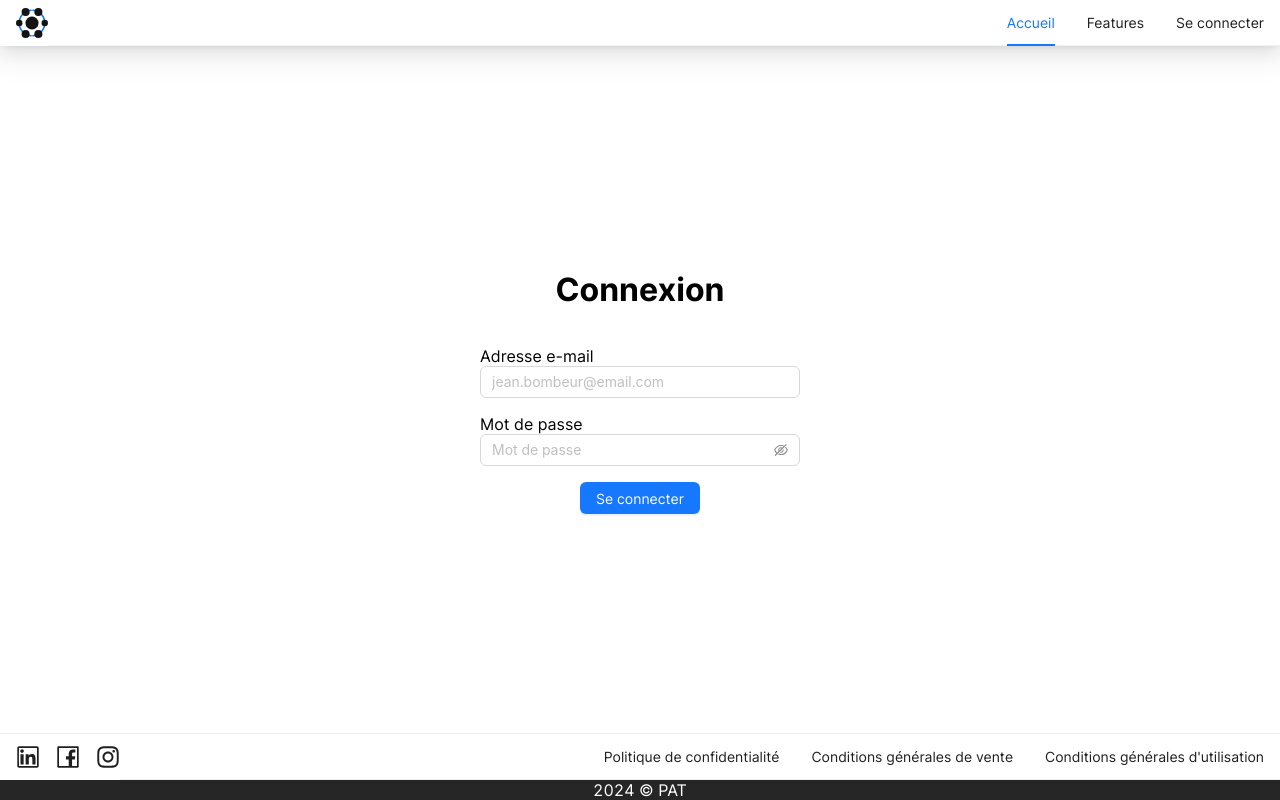
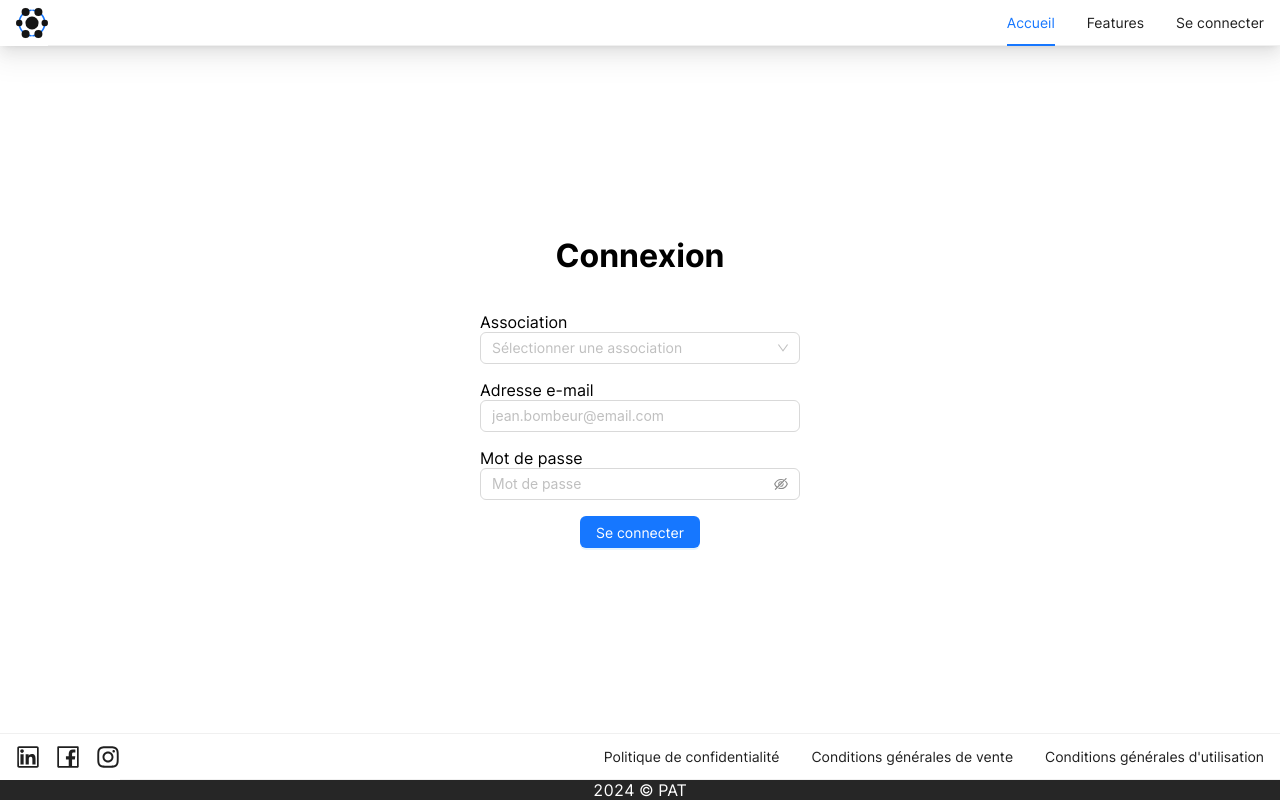
Before and after one commit to eanaellea/cause-connect-webapp, a React (Vite) app: page /login in a window 1280 px wide. Built offline with nearby package versions, Linux system fonts and the light colour scheme; no server answers.

Commit message:
feat(login): add association select

```diff
--- a/src/pages/logIn/LogIn.tsx
+++ b/src/pages/logIn/LogIn.tsx
@@ -1,32 +1,63 @@
 import { Input, Button } from 'antd';
+import { useState, useEffect } from 'react';
 import { Controller, SubmitHandler, useForm } from 'react-hook-form'
 import { z } from 'zod'
 import { zodResolver } from "@hookform/resolvers/zod";
 
 import styles from './LogIn.module.scss'
+import { loginQuery } from '@/services/mainApi/queries/auth';
+import { SearchableSelect } from '@/designSystem/SearchableSelect';
+import { Association } from '@/models/Association';
+import { getAssociationsQuery } from '@/services/mainApi/queries/associations';
 
 const logInSchema = z.object({
+  associationId: z.string(),
   email: z.string().email(),
   password: z.string().min(8),
 });
 
+export const LogIn = () => {
+  const [associations, setAssociations] = useState<Association[] | null>([])
 
-export const LogIn = () => {
-
-
-  const { control, handleSubmit, formState: { errors } } = useForm<z.infer<typeof logInSchema>>({
+  const { control, handleSubmit, formState: { errors }, setValue } = useForm<z.infer<typeof logInSchema>>({
     resolver: zodResolver(logInSchema),
   })
   const onSubmit: SubmitHandler<z.infer<typeof logInSchema>> = (data) => {
-    console.log('Submitting', data)
-    console.log('errors', errors)
+    loginQuery(data)
+    // TODO: handle login response
   }
+
+  useEffect(() => {
+    getAssociationsQuery().then((data) => {
+      setAssociations(data)
+    })
+  }, [])
 
   return (
     <main className={styles.main} >
       <h1>Connexion</h1>
 
       <form onSubmit={handleSubmit(onSubmit)} className={styles.logInForm}>
+        <div className={styles.formControl}>
+          <label>Association</label>
+          <Controller
+            name="associationId"
+            control={control}
+            render={({ field }) => (
+              <SearchableSelect
+                {...field}
+                placeholder='Sélectionner une association'
+                options={associations?.map((association) => (
+                  { value: association.id, label: association.name}
+                )) ?? []}
+                onChange={(association) => {
+                  setValue('associationId', association)
+                }}
+              />
+            )}
+          />
+          {errors.associationId && <span>{errors.associationId.message}</span>}
+        </div>
         <div className={styles.formControl}>
           <label>Adresse e-mail</label>
           <Controller
```
